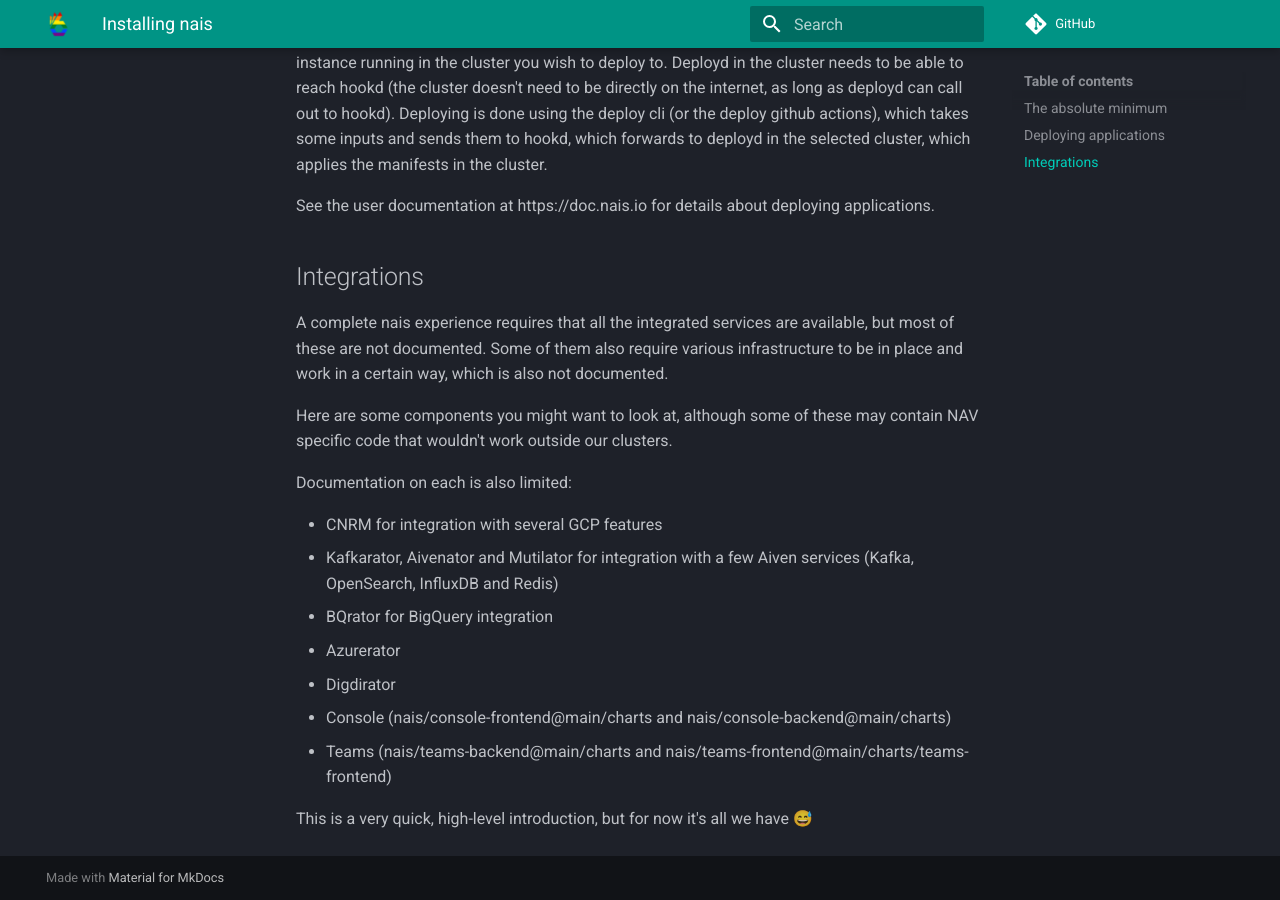
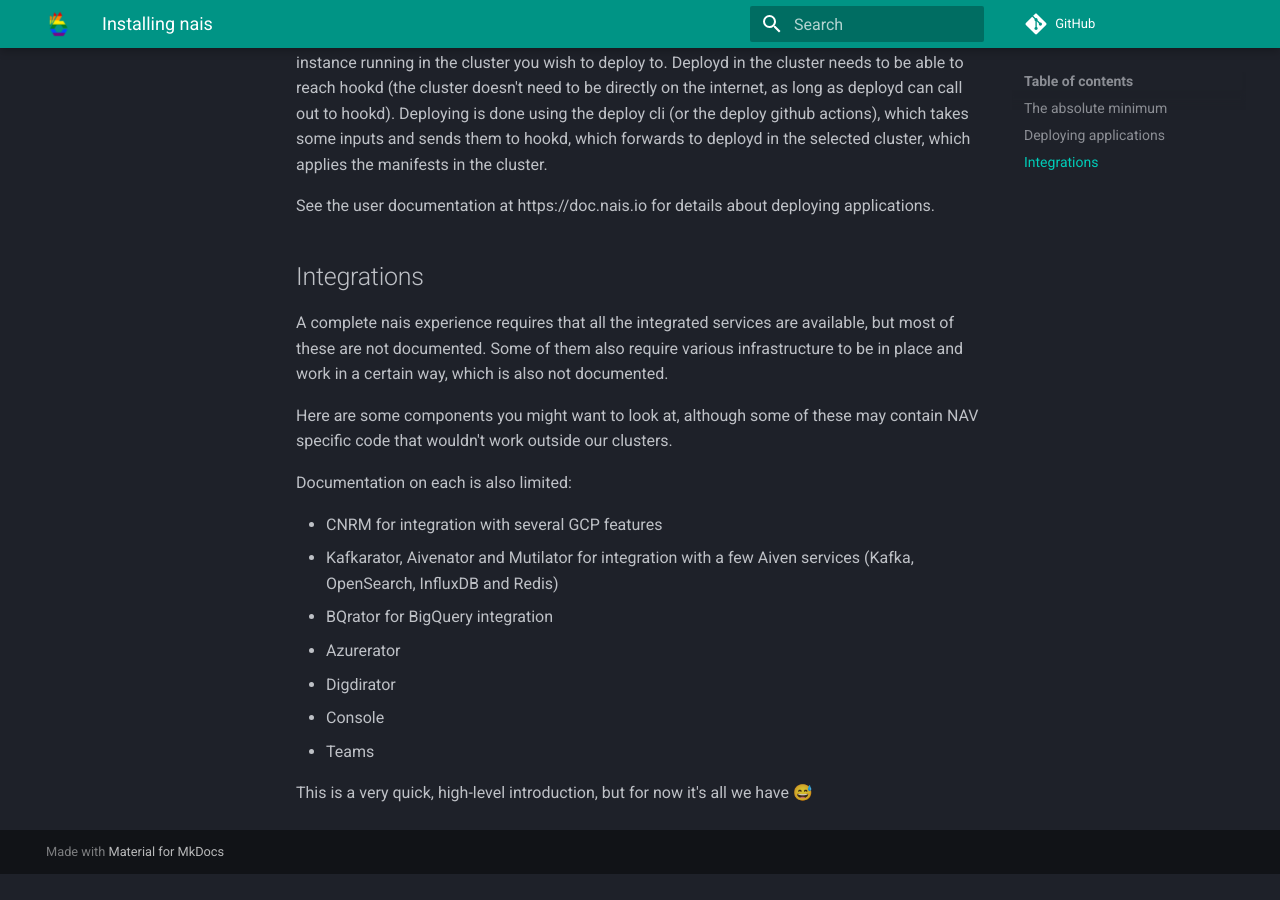
Before and after one commit to nais/handbook, an MkDocs documentation site: the page built from docs/technical/installing_nais.md, in a window 1280 px wide and 900 px high, scrolled down 792 px. Built offline with MkDocs 1.6.1 and Material for MkDocs 9.7.7, drawn with Linux system fonts in a browser that asks for light colours; comment, search, counter and statistics services are not loaded; after the commit the page ends 1666 px from its top, so only the background shows below that.

Commit message:
Remove incomplete links

```diff
--- a/docs/technical/installing_nais.md
+++ b/docs/technical/installing_nais.md
@@ -42,7 +42,7 @@
 * BQrator for BigQuery integration
 * Azurerator
 * Digdirator
-* Console (nais/console-frontend@main/charts and nais/console-backend@main/charts)
-* Teams (nais/teams-backend@main/charts and nais/teams-frontend@main/charts/teams-frontend)
+* Console
+* Teams
 
 This is a very quick, high-level introduction, but for now it's all we have 😅
```
